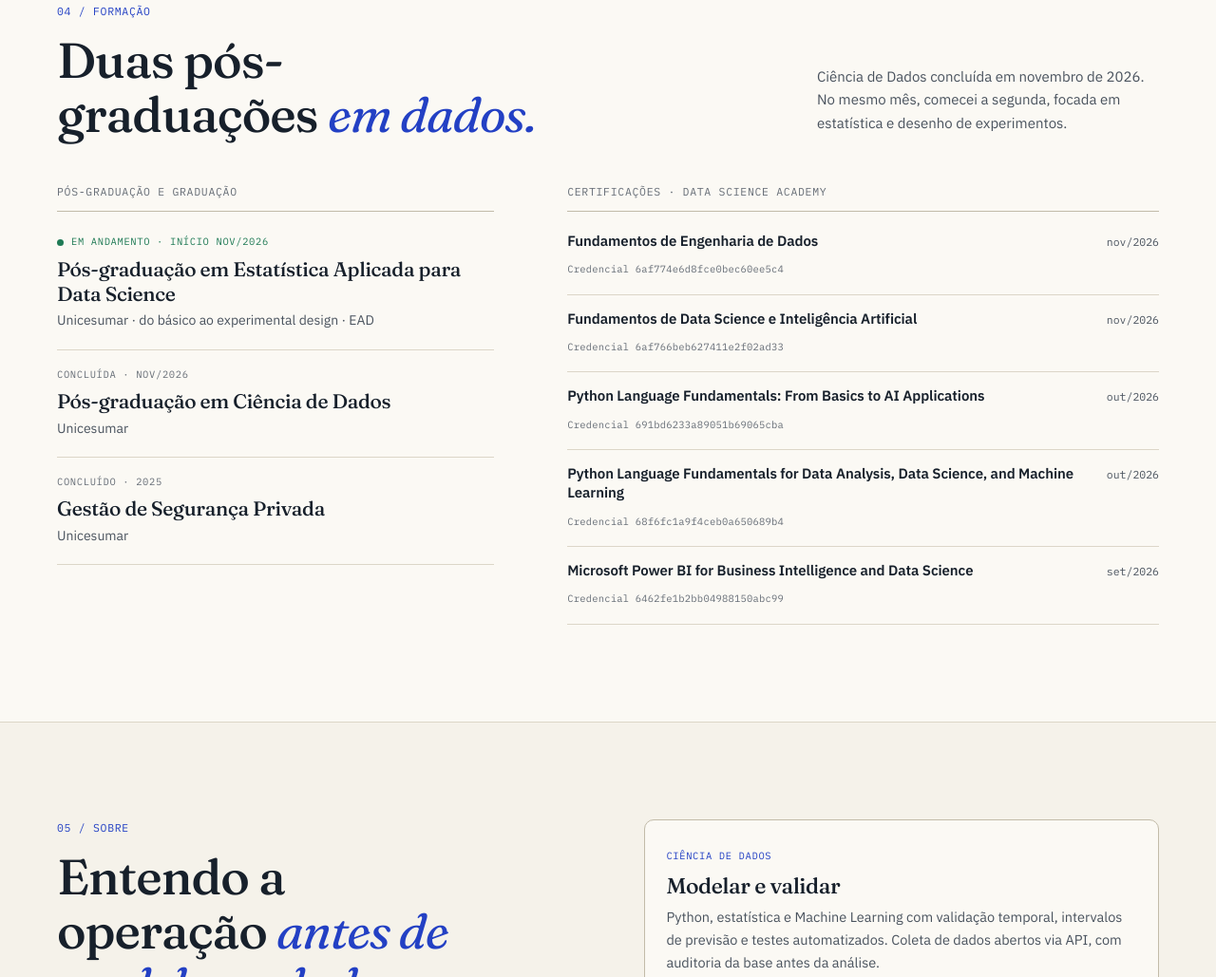
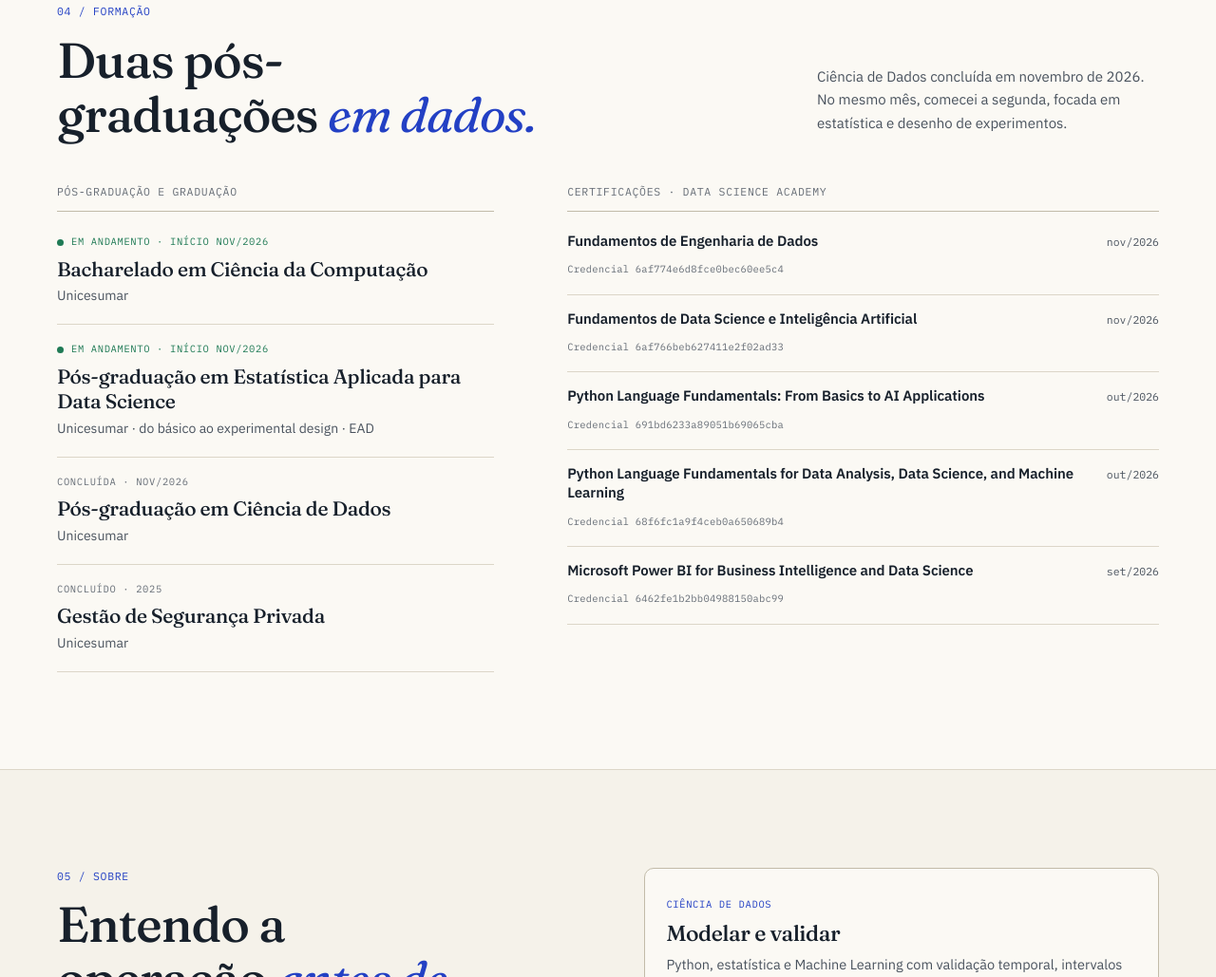
Before and after one commit to vinriibeiro/vinriibeiro.github.io, a plain HTML site: page index.html in a window 1280 px wide. Shown: the part 4743-5772 px from the top of the page at 95% size. Drawn offline with Linux system fonts and the light colour scheme.

Commit message:
Adiciona o bacharelado em Ciência da Computação à formação
Co-Authored-By: Claude Fable 5.2 <noreply@anthropic.com>
Claude-Session: https://claude.ai/code/session_01B4bXD8Mj7frTa5oCtV8umx

```diff
--- a/index.html
+++ b/index.html
@@ -183,6 +183,7 @@
             <div>
               <h3 class="list-title">Pós-graduação e graduação</h3>
               <div class="degree-list">
+                <article class="degree is-current"><span class="mono degree-status"><i class="status-dot"></i> Em andamento · início nov/2026</span><h4>Bacharelado em Ciência da Computação</h4><p>Unicesumar</p></article>
                 <article class="degree is-current"><span class="mono degree-status"><i class="status-dot"></i> Em andamento · início nov/2026</span><h4>Pós-graduação em Estatística Aplicada para Data Science</h4><p>Unicesumar · do básico ao experimental design · EAD</p></article>
                 <article class="degree"><span class="mono degree-status">Concluída · nov/2026</span><h4>Pós-graduação em Ciência de Dados</h4><p>Unicesumar</p></article>
                 <article class="degree"><span class="mono degree-status">Concluído · 2025</span><h4>Gestão de Segurança Privada</h4><p>Unicesumar</p></article>
```
